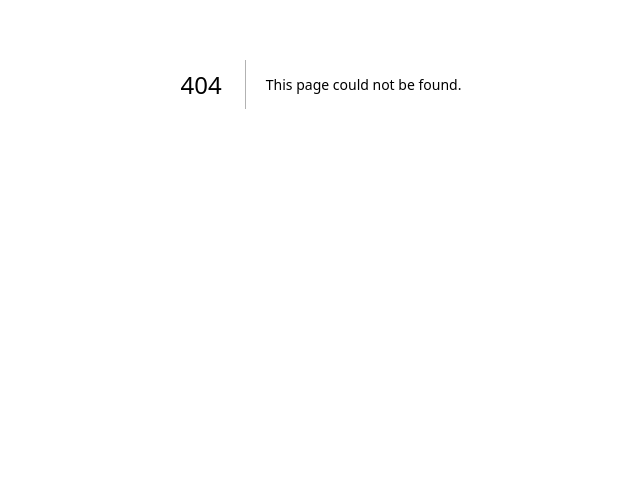
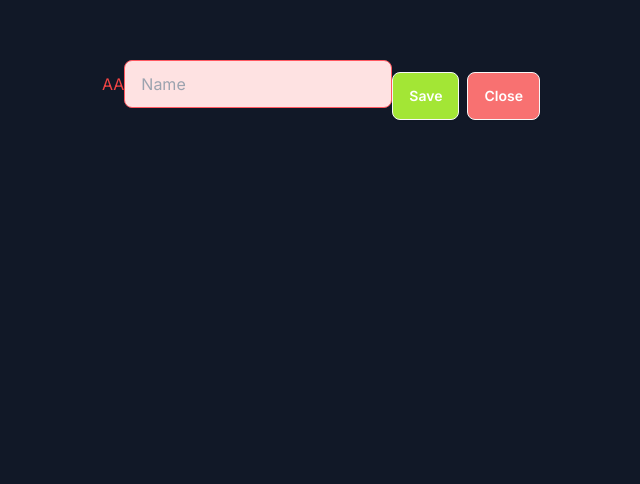
Before and after one commit to nezinauuu/Year4_FinalProject, a Next.js app in the folder year4project/: page /openAi in a window 1280 px wide. Before the commit this address had no page. Shown: the part 316-800 px from the top of the page, without its empty margins (319-959 px from the left). Built offline with nearby package versions, Linux system fonts and the light colour scheme.

Commit message:
Add openAi virtual assistant
Also added greetings page.
Also changed from Planetscale to Neon as planetscale free hobby plan became a 44 euro pro plan.

```diff
--- a/year4project/app/(home)/page.tsx
+++ b/year4project/app/(home)/page.tsx
@@ -16,6 +16,7 @@ import Link from "next/link";
 import { useUser } from "@clerk/nextjs";
 import React, { PureComponent } from "react";
 import DynamicCarousel from "@/components/ui/dynamicCarousel";
+import Greeting from "@/components/ui/greeting";
 
 const Home = async () => {
   const profile = await initialProfile();
@@ -53,7 +54,7 @@ const Home = async () => {
 
         <div className="flex flex-col items-center justify-center bg-gray-300 glass flex-grow p-4">
           <h1 className="text-4xl font-bold my-8">
-            Welcome, {profile.name.split(" ")[0]}
+            <Greeting /> {profile.name.split(" ")[0]}
           </h1>
 
           <div className="flex items-center flex-wrap justify-center gap-8">
@@ -71,8 +72,9 @@ const Home = async () => {
               <div className="w-full">
                 {pet && (
                   <Link href={`/pets/${pet.id}`}>
-                    <button className="w-full h-32 text-3xl font-bold block mt-4 text-center text-white bg-blue-500 hover:bg-blue-600 px-4 py-2 rounded-lg">
-                      Looking for a pet?
+                    <button className="w-full h-32 font-bold block mt-4 text-center text-white bg-blue-500 hover:bg-blue-600 px-4 py-2 rounded-lg">
+                      <h1 className="text-3xl">Looking for a pet?</h1>
+                      <p className="text-md">Talk to our virtual ai assistant!</p>
                     </button>
                   </Link>
                 )}
--- a/year4project/app/(main)/(routes)/forums/[forumName]/page.tsx
+++ b/year4project/app/(main)/(routes)/forums/[forumName]/page.tsx
@@ -22,8 +22,23 @@ export default async function ForumTitle({
     return null;
   }
 
+  if (forum.chatLogs.every((chatLog) => chatLog.message == null)) {
+    return (
+      <div className="py-10 px-10 bg-gray-900 flex justify-center items-center flex-col">
+        <div className="justify-center flex">
+          <h2 className="text-left text-7xl font-extrabold text-red-400">
+            {forum.title}
+          </h2>
+        </div>
+        <div className="text-3xl text-gray-400 py-64">
+          There are currently no messages in this forum :(
+        </div>
+      </div>
+    );
+  }
+
   return (
-    <div className="py-10 px-10 bg-gray-900 ">
+    <div className="py-10 px-10 bg-gray-900">
       <div className="absolute right-10">
         <UserButton />
       </div>
@@ -33,7 +48,7 @@ export default async function ForumTitle({
           {forum.title}
         </h2>
       </div>
-      <div className=" bg-gray-800 rounded-md px-3 py-3  ">
+      <div className=" bg-gray-800 rounded-md px-3 py-3 m-8">
         {forum.chatLogs.map((chatLog) => (
           <div className="py-2" key={chatLog.id}>
             <div className="border-red-500 text-xl rounded-md bg-gray-300 min-w-full h-64">
--- a/year4project/app/(main)/(routes)/forums/page.tsx
+++ b/year4project/app/(main)/(routes)/forums/page.tsx
@@ -14,7 +14,7 @@ const forums = () => {
           <UserButton />
         </div>
       </div>
-      <div className="overflow-y-auto h-80">
+      <div className="overflow-y-auto  max-h-screen">
         <Forum />
       </div>
     </div>
--- /dev/null
+++ b/year4project/app/(main)/(routes)/openAi/page.tsx
@@ -0,0 +1,95 @@
+"use client";
+
+import axios from "axios";
+import { Controller, useForm } from "react-hook-form";
+import { joiResolver } from "@hookform/resolvers/joi";
+import Joi from "joi";
+import { useRouter } from "next/navigation";
+import { useEffect, useState } from "react";
+
+const schema = Joi.object({
+  content: Joi.string(),
+});
+
+const askQuestion = () => {
+  const router = useRouter();
+  const [isMounted, setIsMounted] = useState(false);
+  useEffect(() => {
+    setIsMounted(true);
+  }, []);
+
+  const form = useForm({
+    resolver: joiResolver(schema),
+    defaultValues: {
+      content: "",
+    },
+  });
+
+ const onSubmit = async (values: { content: string }) => {
+   try {
+     const response = await axios.post("/api/openAi", values);
+     const responseData = response.data; // Assuming your server returns some data
+
+     console.log(values)
+     // Handle the response data here, you can log it or update the state as needed
+     console.log(responseData);
+
+     form.reset();
+     router.refresh();
+   } catch (error) {
+     console.log(error);
+   }
+ };
+
+
+  if (!isMounted) {
+    return null;
+  }
+
+  return (
+    <div className="flex justify-center items-center min-h-screen">
+      <div className="text-red-500">AA</div>
+
+      <div className="gap-3 flex flex-col">
+        <Controller
+          control={form.control}
+          name="content"
+          render={({ field }) => (
+            <input
+              {...field}
+              type="text"
+              placeholder="Name"
+              className="input input-bordered input-error w-full max-w-xs bg-red-100"
+            />
+          )}
+        />
+      </div>
+      <div className="flex py-2 modal-action">
+        <form
+          method="dialog"
+          className="flex gap-2"
+          onSubmit={form.handleSubmit(onSubmit)}
+        >
+          {/* if there is a button in form, it will close the modal */}
+          <button className="btn bg-lime-400 text-white">Save</button>
+          <button
+            className="btn bg-red-400 text-white"
+            type="button" // Make sure it's not a submit button
+            onClick={() => {
+              const modal = document.getElementById(
+                "my_modal_1"
+              ) as HTMLDialogElement;
+              if (modal !== null) {
+                modal.close(); // Close the modal when the "Close" button is clicked
+              }
+            }}
+          >
+            Close
+          </button>
+        </form>
+      </div>
+    </div>
+  );
+};
+
+export default askQuestion;
--- /dev/null
+++ b/year4project/app/api/openAi/route.ts
@@ -0,0 +1,25 @@
+import { currentProfile } from "@/lib/current-profile";
+import { db } from "@/lib/db";
+import { AnimalKeeperRole } from "@prisma/client";
+import { NextResponse } from "next/server";
+import { v4 as uuidv4 } from "uuid";
+import OpenAI from "openai";
+
+const openai = new OpenAI();
+
+export async function POST(req: Request) {
+  try {
+    const { content } = await req.json();
+
+    console.log(content);
+    const completion = await openai.chat.completions.create({
+      messages: [{ role: "system", content: String(content) }],
+      model: "gpt-3.5-turbo",
+    });
+
+    return NextResponse.json(completion.choices[0].message);
+  } catch (error) {
+    console.log("[SERVERS_POST]", error);
+    return new NextResponse("Internal Error", { status: 500 });
+  }
+}
--- /dev/null
+++ b/year4project/components/ui/greeting.tsx
@@ -0,0 +1,18 @@
+import React from "react";
+
+const Greeting = () => {
+  const currentHour = new Date().getHours();
+  let greeting;
+
+  if (currentHour < 12) {
+    greeting = "Good morning";
+  } else if (currentHour < 18) {
+    greeting = "Good afternoon";
+  } else {
+    greeting = "Good evening";
+  }
+
+  return <div>{greeting}</div>;
+};
+
+export default Greeting;
```
Also changed, not shown: 2 other files (tests, documents, lock files or other folders).
